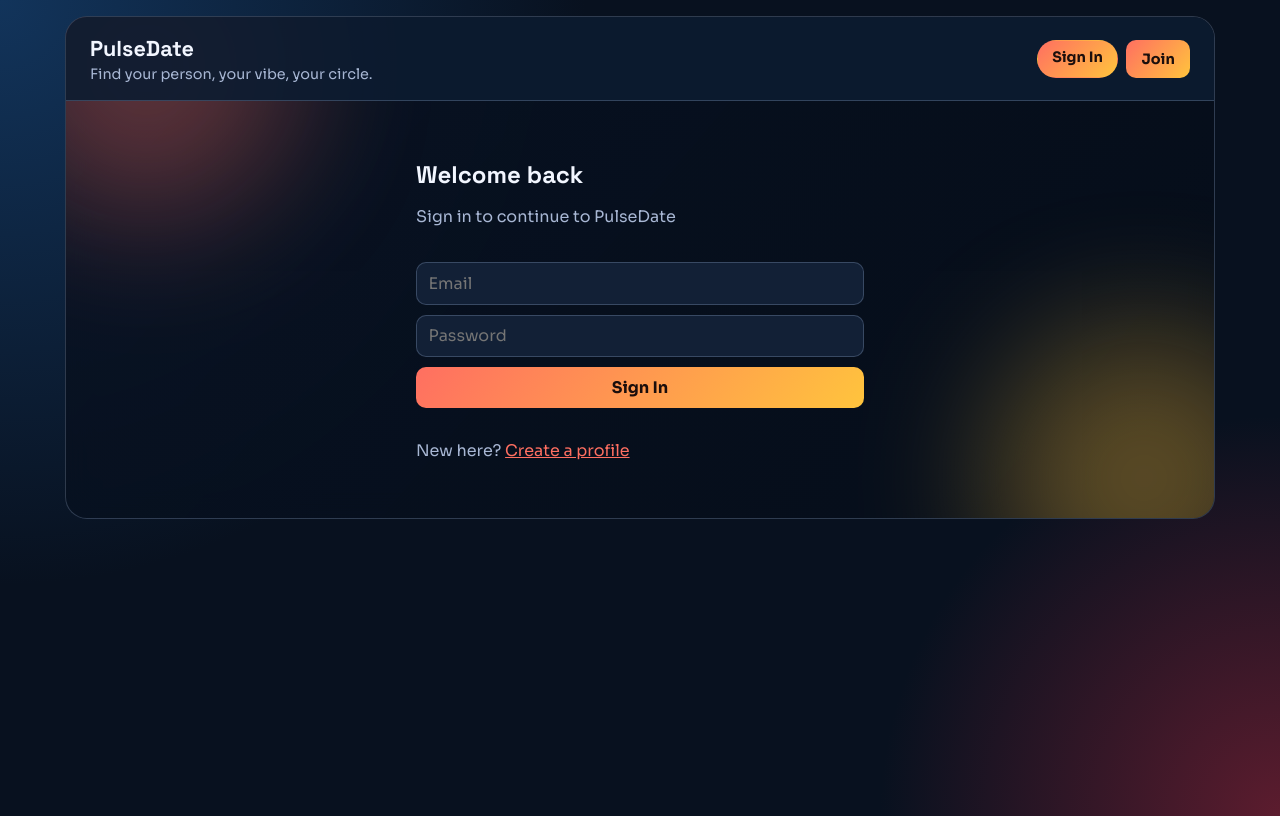
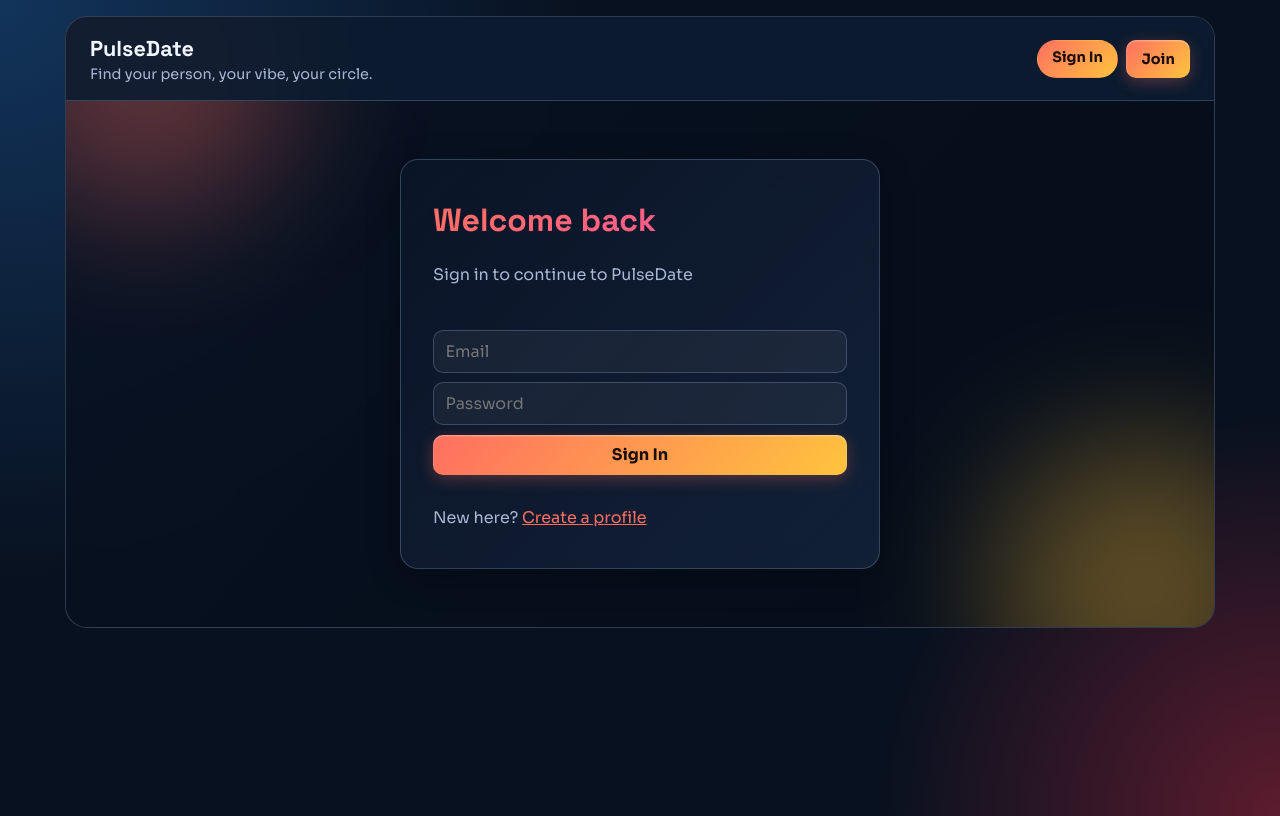
Before and after one commit to armystrong2240/pulse-dating, a React (Vite) app in the folder client/: page /login in a window 1280 px wide. Built offline with nearby package versions, Linux system fonts and the light colour scheme; no server answers; the HTML template or start-up script is replaced by a standard one.

Commit message:
Polish UI: glassmorphism auth, enhanced buttons with glow, better swipe cards

```diff
--- a/client/src/App.css
+++ b/client/src/App.css
@@ -13,11 +13,25 @@
 /* ---- Auth pages ---- */
 .auth-page {
   max-width: 480px;
-  margin: 0 auto;
-  padding: 2rem 1rem;
+  margin: 2rem auto;
+  padding: 2.5rem 2rem;
+  background: linear-gradient(135deg, rgba(12, 23, 43, 0.72), rgba(20, 35, 58, 0.88));
+  border: 1px solid var(--stroke);
+  border-radius: 18px;
+  backdrop-filter: blur(16px);
+  -webkit-backdrop-filter: blur(16px);
+  box-shadow: 0 8px 32px rgba(0, 0, 0, 0.3);
+}
+.auth-page h2 {
+  font-size: 2rem;
+  margin-bottom: 0.5rem;
+  background: linear-gradient(135deg, #ff6f61, #ff4fa7);
+  -webkit-background-clip: text;
+  -webkit-text-fill-color: transparent;
+  background-clip: text;
 }
 .auth-form {
-  margin-top: 1.2rem;
+  margin-top: 1.8rem;
 }
 .link {
   color: var(--accent);
@@ -292,6 +306,12 @@ main:has(.chat-shell) {
   padding: 0.25rem 0.55rem;
   border-radius: 999px;
   font-size: 0.8rem;
+  transition: all 0.2s ease;
+}
+
+.chip:hover {
+  background: rgba(255, 255, 255, 0.15);
+  border-color: var(--accent-2);
 }
 
 .chip-select {
@@ -335,9 +355,19 @@ textarea,
 select {
   border-radius: 10px;
   border: 1px solid var(--stroke);
-  background: var(--surface-2);
+  background: rgba(255, 255, 255, 0.05);
   color: var(--text);
   padding: 0.62rem 0.72rem;
+  transition: all 0.2s ease;
+}
+
+input:focus,
+textarea:focus,
+select:focus {
+  outline: none;
+  border-color: var(--accent);
+  background: rgba(255, 255, 255, 0.08);
+  box-shadow: 0 0 0 3px rgba(255, 111, 97, 0.1);
 }
 
 textarea {
@@ -368,6 +398,20 @@ button {
   background: linear-gradient(130deg, var(--accent), var(--accent-2));
   color: #1b0e0c;
   font-weight: 700;
+  box-shadow: 0 4px 16px rgba(255, 111, 97, 0.3), inset 0 1px 2px rgba(255,255,255,0.4);
+  transition: all 0.2s ease;
+}
+
+.btn-primary:hover,
+button:hover:not(:disabled) {
+  transform: translateY(-2px);
+  box-shadow: 0 8px 24px rgba(255, 111, 97, 0.5), inset 0 1px 2px rgba(255,255,255,0.4);
+}
+
+.btn-primary:active,
+button:active:not(:disabled) {
+  transform: translateY(0px);
+  box-shadow: 0 2px 8px rgba(255, 111, 97, 0.3);
 }
 
 .btn-secondary {
@@ -375,6 +419,13 @@ button {
   background: rgba(255, 255, 255, 0.06);
   color: var(--text);
   text-align: center;
+  transition: all 0.2s ease;
+}
+
+.btn-secondary:hover {
+  background: rgba(255, 255, 255, 0.12);
+  border-color: var(--accent);
+  color: var(--accent);
 }
 
 .muted {
@@ -668,14 +719,16 @@ button {
   object-fit: cover;
   flex-shrink: 0;
   pointer-events: none;
+  filter: brightness(1.05);
 }
 
 .swipe-card-info {
-  padding: 0.9rem 1rem;
+  padding: 1.2rem 1rem;
   flex: 1;
   overflow: hidden;
   display: grid;
   gap: 0.3rem;
+  background: linear-gradient(to top, rgba(8, 17, 31, 0.95) 0%, rgba(8, 17, 31, 0.7) 50%, transparent 100%);
 }
 
 .swipe-actions {
```
